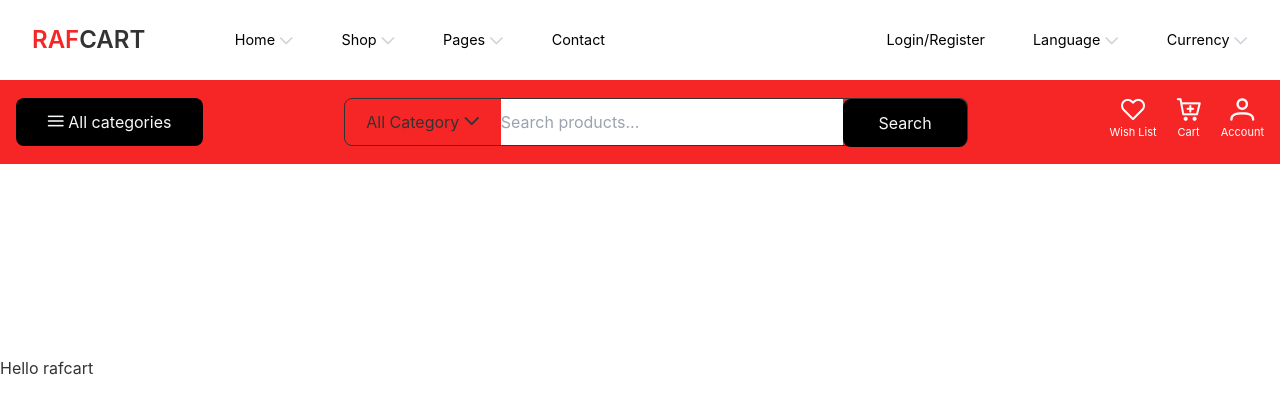
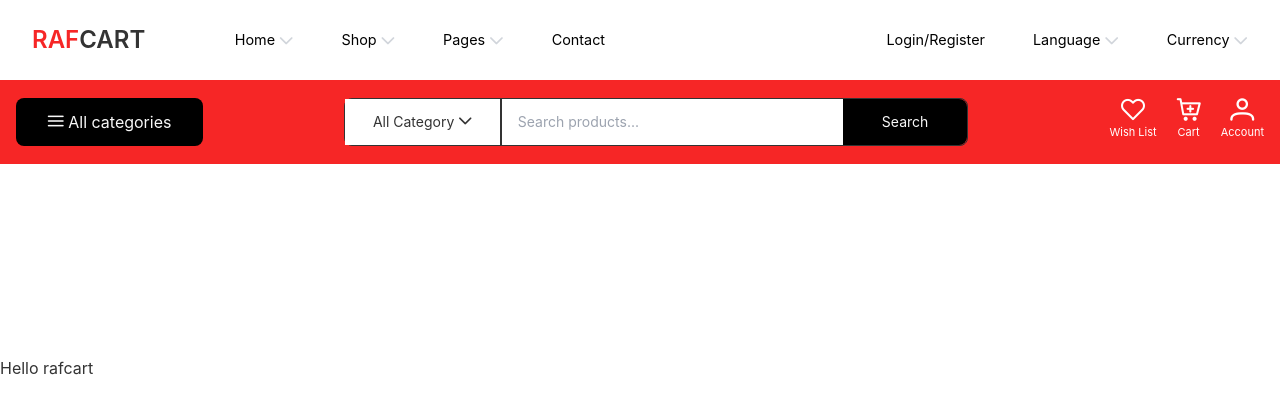
Before and after one commit to Ealfred1/E-commerce, a React (Vite) app: page / in a window 1280 px wide. Shown: the top 414 px of the page. Built offline with nearby package versions, Linux system fonts and the light colour scheme.

Commit message:
bottom bar 80% done

```diff
--- a/src/components/Searchbar.jsx
+++ b/src/components/Searchbar.jsx
@@ -7,9 +7,9 @@ const Searchbar = () => {
 			<button className="bg-black text-secondary rounded-lg h-12 w-[15%] py-1"><i className="pi pi-bars"></i> All categories</button>
 
 			<div className="w-[50%] border border-grayDark h-12 rounded-lg flex">
-				<button className="w-[25%]">All Category <i className="pi pi-chevron-down"></i></button>
-				<input type="text" id="" className="w-[55%]" placeholder="Search products..." />
-				<button className="bg-black text-secondary rounded-lg h-12 w-[20%]">Search</button>
+				<button className="w-[25%] bg-white border-r  border-r-grayDark text-sm">All Category <i className="pi pi-chevron-down"></i></button>
+				<input type="text" id="" className="w-[55%] border-l border-l-grayDark px-4 text-sm" placeholder="Search products..." />
+				<button className="bg-black text-secondary rounded-r-lg w-[20%] text-sm">Search</button>
 			</div>
 
 			<div className="text-white text-2xl flex gap-5">
```
